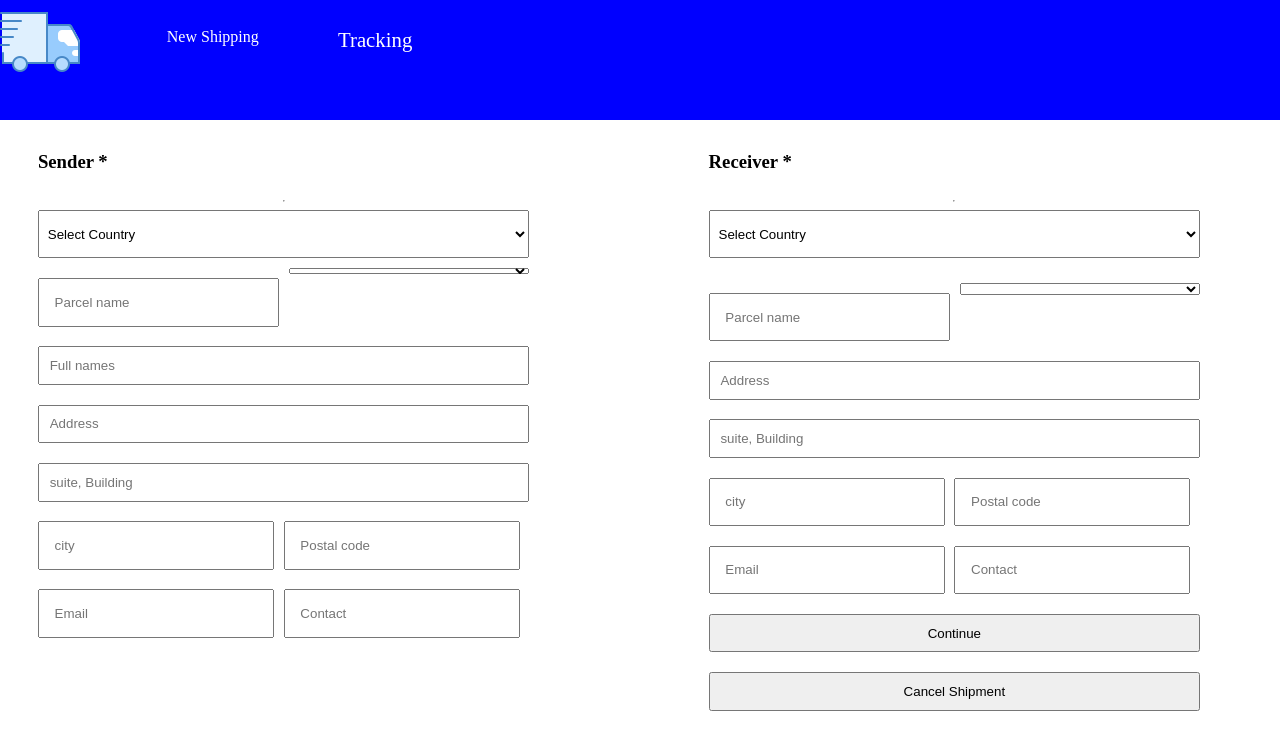
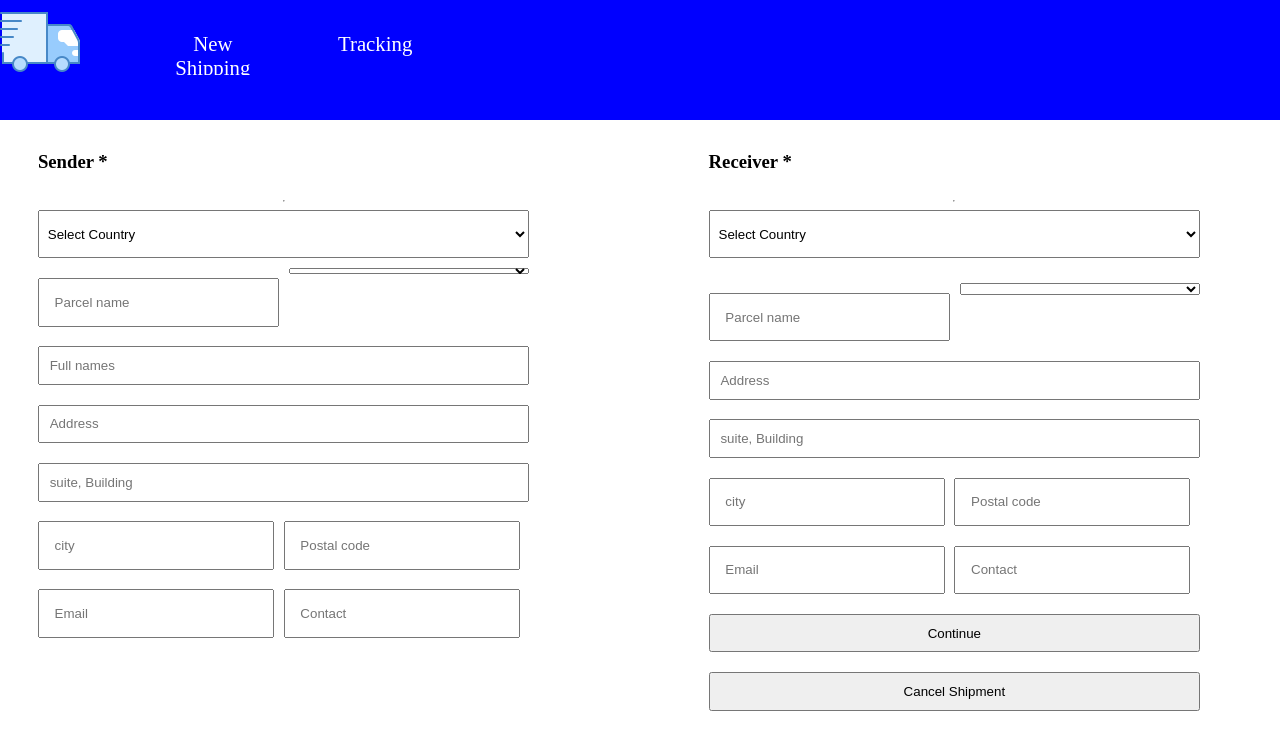
Before and after one commit to Ivankivu/SendIT, a plain HTML site: page UI/send_a_parcel.html in a window 1280 px wide. Drawn offline with Linux system fonts and the light colour scheme.

Commit message:
Add home.html, send_a_parcel.html, senders form, receivers form
[delivers #161698385]

```diff
--- a/UI/css/style.css
+++ b/UI/css/style.css
@@ -19,6 +19,7 @@ body{
 }
 .topbar > ul{
     width: 100%;
+    font-size: 130%;
 }
 
 .topbar > ul > li{
@@ -27,14 +28,12 @@ body{
     width:10%;
     height: 40%;
     padding: 1%;
-    justify-content: center;
     text-align: center;
 }
 
 .topbar > ul > li > a{
     color:white;
     text-decoration: none;
-    font-size: 130%;
 }
 
 .topbar > ul >li:hover{
@@ -42,10 +41,9 @@ body{
 }
 
 
-.dropdown {
+.topbar > ul >.dropdown {
     float: left;
     overflow: hidden;
-
 }
 
 .dropdown > .dropbtn {
--- a/UI/send_a_parcel.html
+++ b/UI/send_a_parcel.html
@@ -14,11 +14,12 @@
 <body>
     <div class="topbar">
         <div>
-                    <img src="/UI/img/icons8-in-transit-80.png"/>
+            <a href="home.html"><img src="/UI/img/icons8-in-transit-80.png" /></a>
         </div>
         <ul>
             <li><a href="#">Tracking</a></li>
-                    <li class="dropdown" onclick="myFunction()"><a href="#" class="dropbtn">New Shipping</a>
+            <li class="dropdown dropbtn" onclick="myFunction()">
+                <a href="#" >New Shipping</a>
                 <div class="dropdown-content" id="myDropdown">
                     <ul>
                         <li><a href="send_a_parcel.html">Create a Shipment</a></li>
```
Also changed, not shown: UI/home.html (+3 -2 lines). Lines whose indentation alone changed are shown as unchanged.
